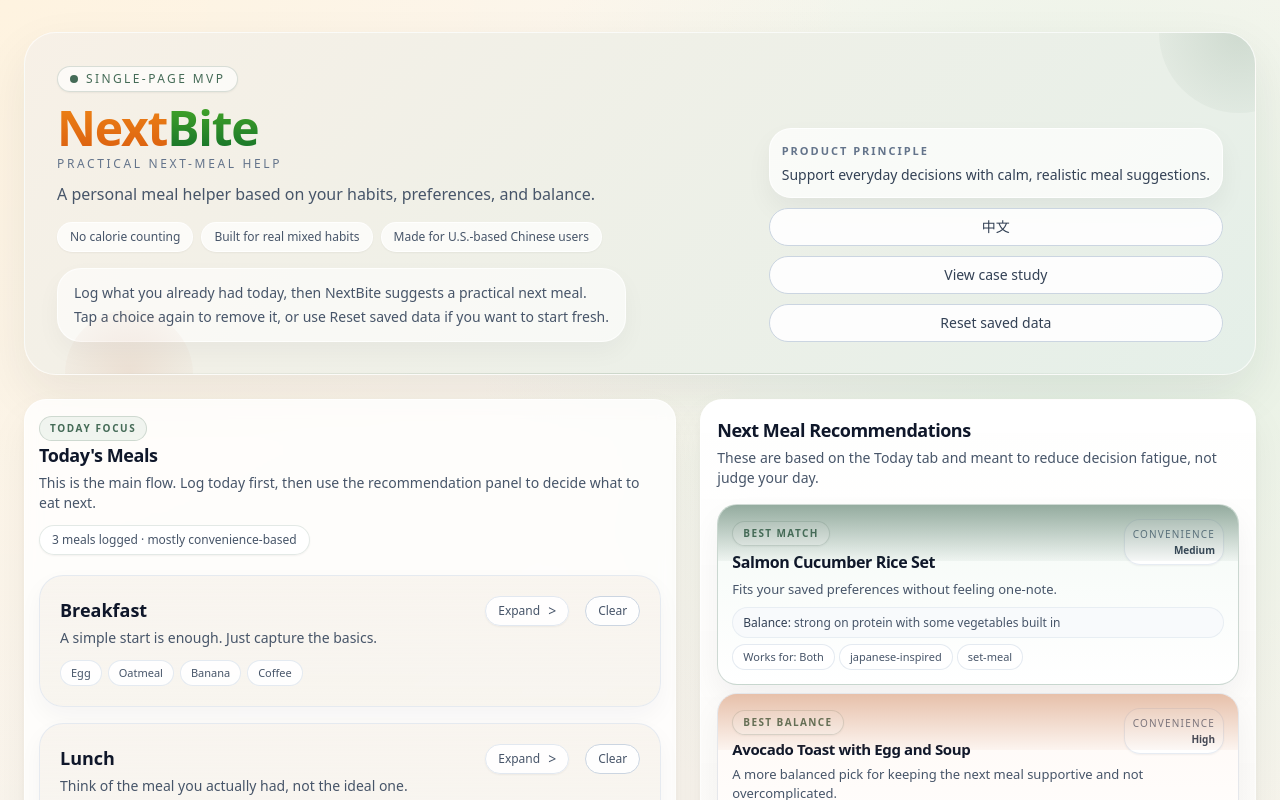
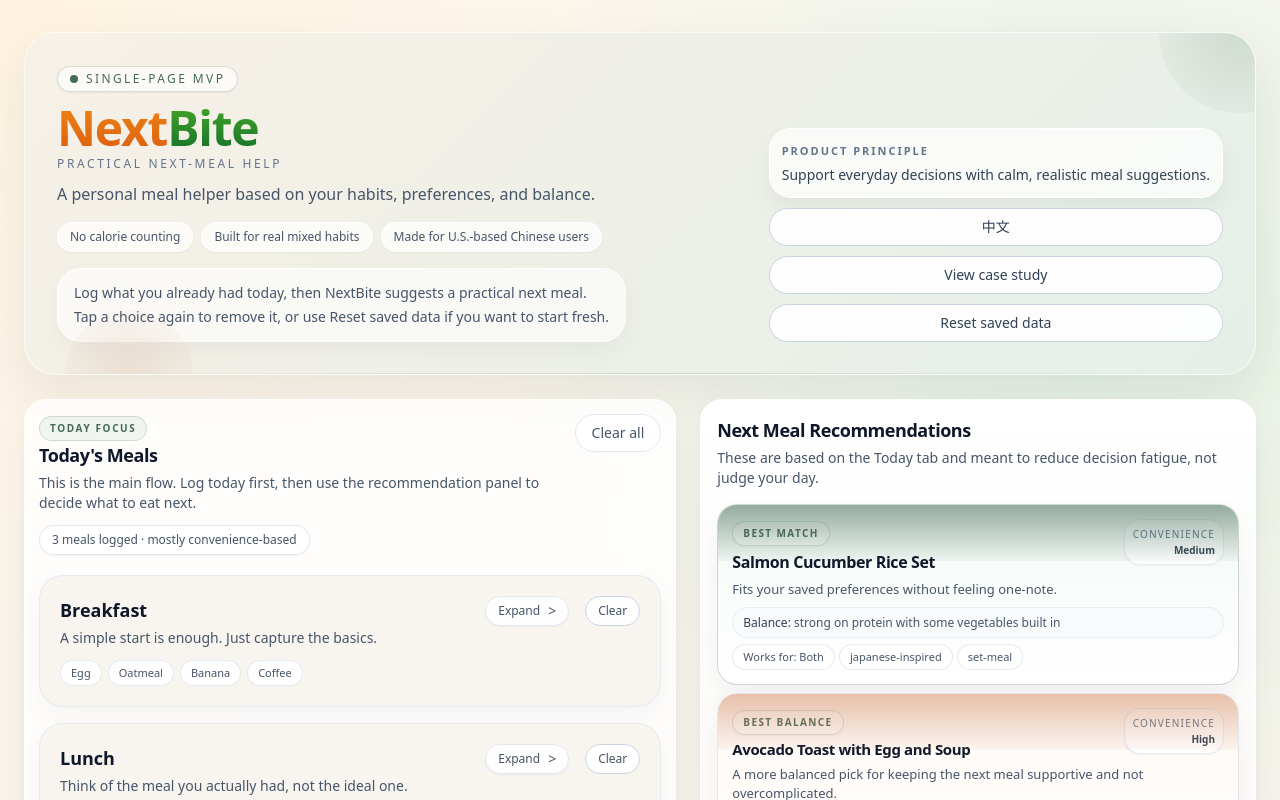
Before and after one commit to HuiYingChung/next-bite, a React (Vite) app: page / in a window 1280 px wide. Shown: the top 800 px of the page. Built offline with nearby package versions, Linux system fonts and the light colour scheme.

Commit message:
Add clear-all action for today's meals

```diff
--- a/src/App.tsx
+++ b/src/App.tsx
@@ -549,6 +549,15 @@ function App() {
     }));
   };
 
+  const clearAllToday = () => {
+    setOpenTodayMeal(null);
+    updateDayLog(todayDay.id, () =>
+      Object.fromEntries(
+        mealNames.map((mealName) => [mealName, createEmptyMeal()]),
+      ) as DayHistory["todayLog"],
+    );
+  };
+
   const clearAllPastDays = () => {
     setOpenPastMeal(null);
     setState((current) => ({
@@ -746,11 +755,22 @@ function App() {
             <section className="space-y-6">
             <div className="panel">
               <div className="mb-4 sm:mb-5">
-                <div className={`section-kicker border-moss/20 bg-mist/60 text-moss ${locale === "zh" ? "normal-case tracking-[0.08em]" : ""}`}>{t.todayFocus}</div>
-                <h2 className="section-title">{t.todaysMeals}</h2>
-                <p className="mt-1 text-sm text-slate-600">{t.todayIntro}</p>
-                <div className="mt-3 inline-flex rounded-full border border-moss/15 bg-white/85 px-3 py-1.5 text-xs font-medium text-slate-600 shadow-sm">
-                  {todayHeaderSummary}
+                <div className="flex flex-col gap-3 sm:flex-row sm:items-start sm:justify-between">
+                  <div className="min-w-0">
+                    <div className={`section-kicker border-moss/20 bg-mist/60 text-moss ${locale === "zh" ? "normal-case tracking-[0.08em]" : ""}`}>{t.todayFocus}</div>
+                    <h2 className="section-title">{t.todaysMeals}</h2>
+                    <p className="mt-1 text-sm text-slate-600">{t.todayIntro}</p>
+                    <div className="mt-3 inline-flex rounded-full border border-moss/15 bg-white/85 px-3 py-1.5 text-xs font-medium text-slate-600 shadow-sm">
+                      {todayHeaderSummary}
+                    </div>
+                  </div>
+                  <button
+                    type="button"
+                    onClick={clearAllToday}
+                    className="shrink-0 rounded-full border border-slate-200 bg-white px-4 py-2 text-sm font-medium text-slate-600 transition hover:border-moss/35 hover:text-moss"
+                  >
+                    {t.clearAll}
+                  </button>
                 </div>
               </div>
 
```
